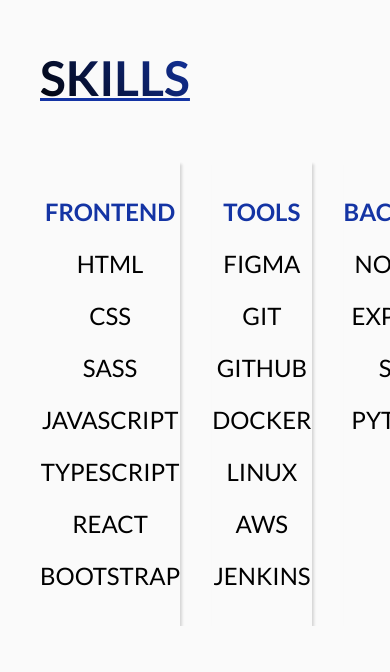
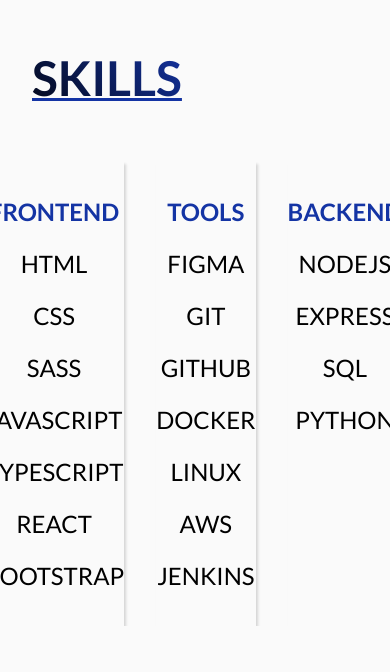
Before and after one commit to ayreese/project-portfolio, a website built with Vite: page index.html in a window 390 px wide. Shown: the part 2552-3224 px from the top of the page. Built offline with nearby package versions, Linux system fonts and the light colour scheme; no server answers; what a11y-slider would draw is missing.

Commit message:
fixed slider styling

```diff
--- a/src/styles/layouts/_skills.scss
+++ b/src/styles/layouts/_skills.scss
@@ -74,6 +74,16 @@
       grid-area: footer;
     }
 
+    @media screen and (max-width: 460px) {
+      width: auto !important;
+      .section-title {
+        padding-left: 2rem;
+      }
+      .slider {
+        margin-left: -1rem !important;
+      }
+    }
+
     @media screen and (max-width: $sm-breakpoint) {
       .section-topic-wrapper .skills-section-wrapper {
         button {
```
